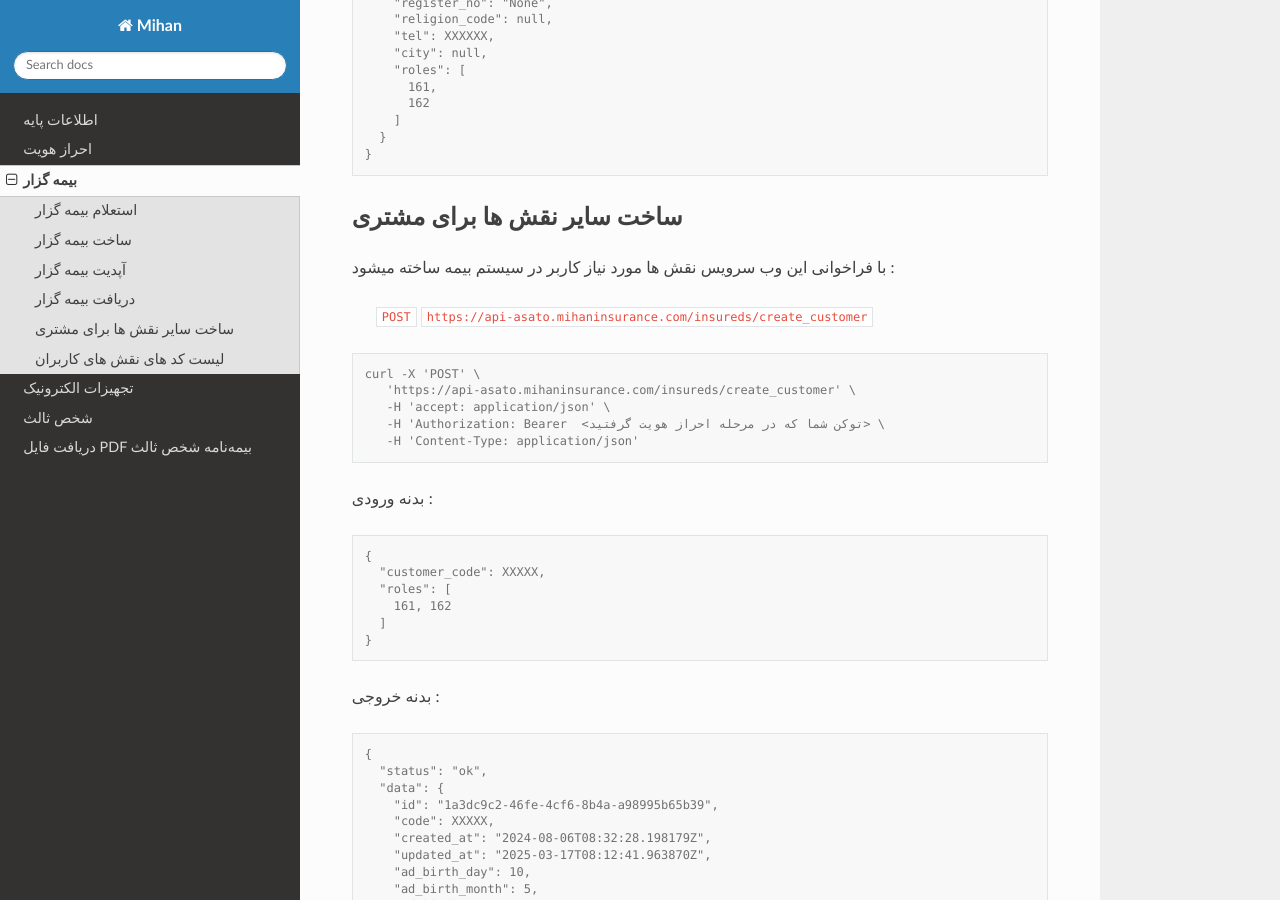
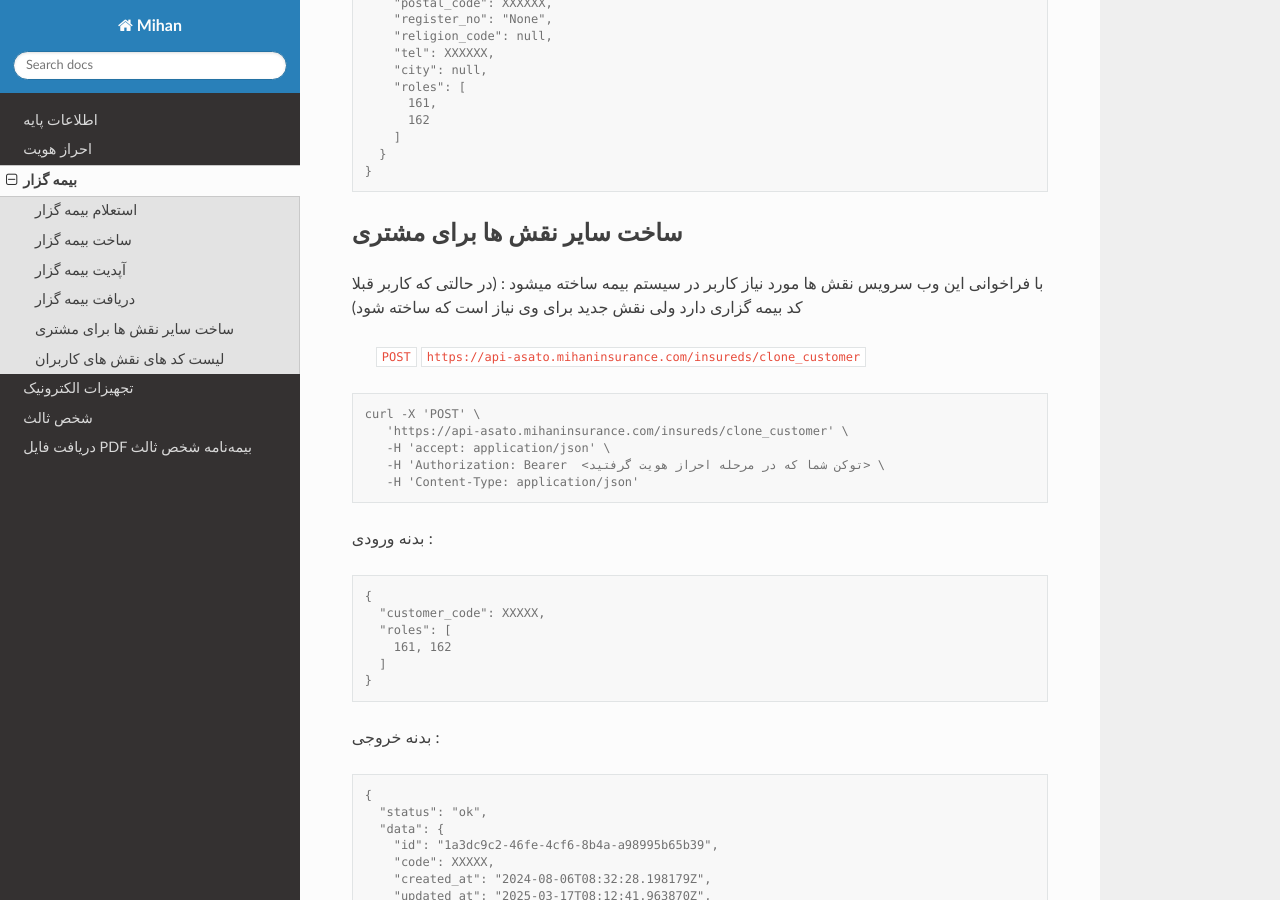
Before and after one commit to artaabbasi/mihan-issue, a Sphinx documentation site: the page built from docs/source/customer.rst, in a window 1280 px wide and 900 px high, scrolled down 5772 px. Built offline with Sphinx 7.4.7 and the Read the Docs theme 3.1.0, drawn with Linux system fonts in a browser that asks for light colours; some of the changed text lies outside the part shown.

Commit message:
Update customer.rst

```diff
--- a/docs/source/customer.rst
+++ b/docs/source/customer.rst
@@ -79,6 +79,7 @@
 
     {
       "role_id": 161,
+      "role_ids":[161,162],//درصورت نیاز به ساختن چند رول همزمان
       "national_code": <کد ملی کاربر>,
       "city_id": <کد شهر کاربر>,
       "home_phone": "string",
@@ -344,16 +345,16 @@
 ساخت سایر نقش ها برای مشتری
 ----------------
 
-با فراخوانی این وب سرویس نقش ها مورد نیاز کاربر در سیستم بیمه ساخته میشود :
+با فراخوانی این وب سرویس نقش ها مورد نیاز کاربر در سیستم بیمه ساخته میشود : (در حالتی که کاربر قبلا کد بیمه گزاری دارد ولی نقش جدید برای وی نیاز است که ساخته شود)
 
     ``POST``
-    ``https://api-asato.mihaninsurance.com/insureds/create_customer``
+    ``https://api-asato.mihaninsurance.com/insureds/clone_customer``
 
 
 .. code-block:: console
 
    curl -X 'POST' \
-      'https://api-asato.mihaninsurance.com/insureds/create_customer' \
+      'https://api-asato.mihaninsurance.com/insureds/clone_customer' \
       -H 'accept: application/json' \
       -H 'Authorization: Bearer  <توکن شما که در مرحله احراز هویت گرفتید> \
       -H 'Content-Type: application/json'
```
